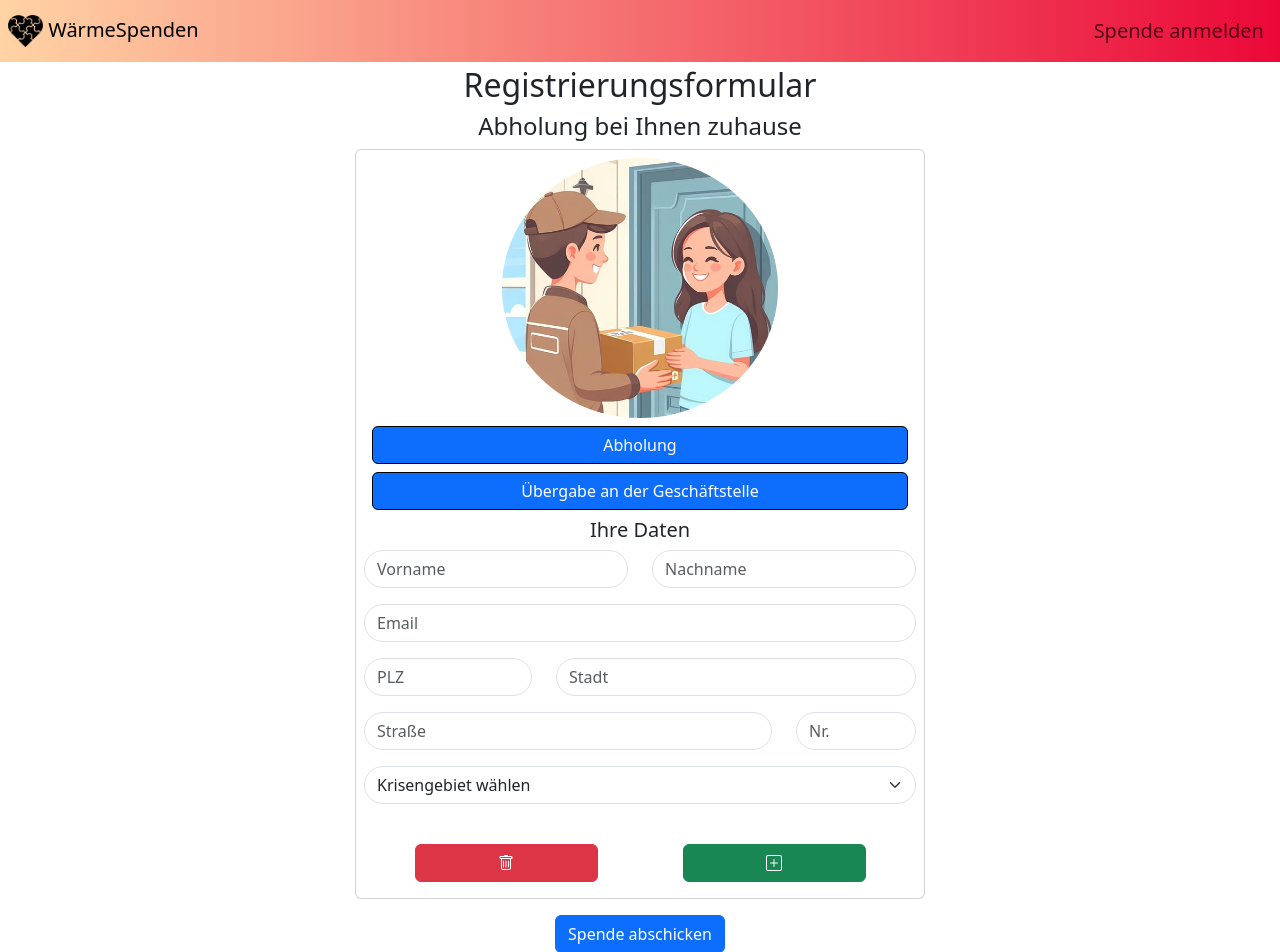
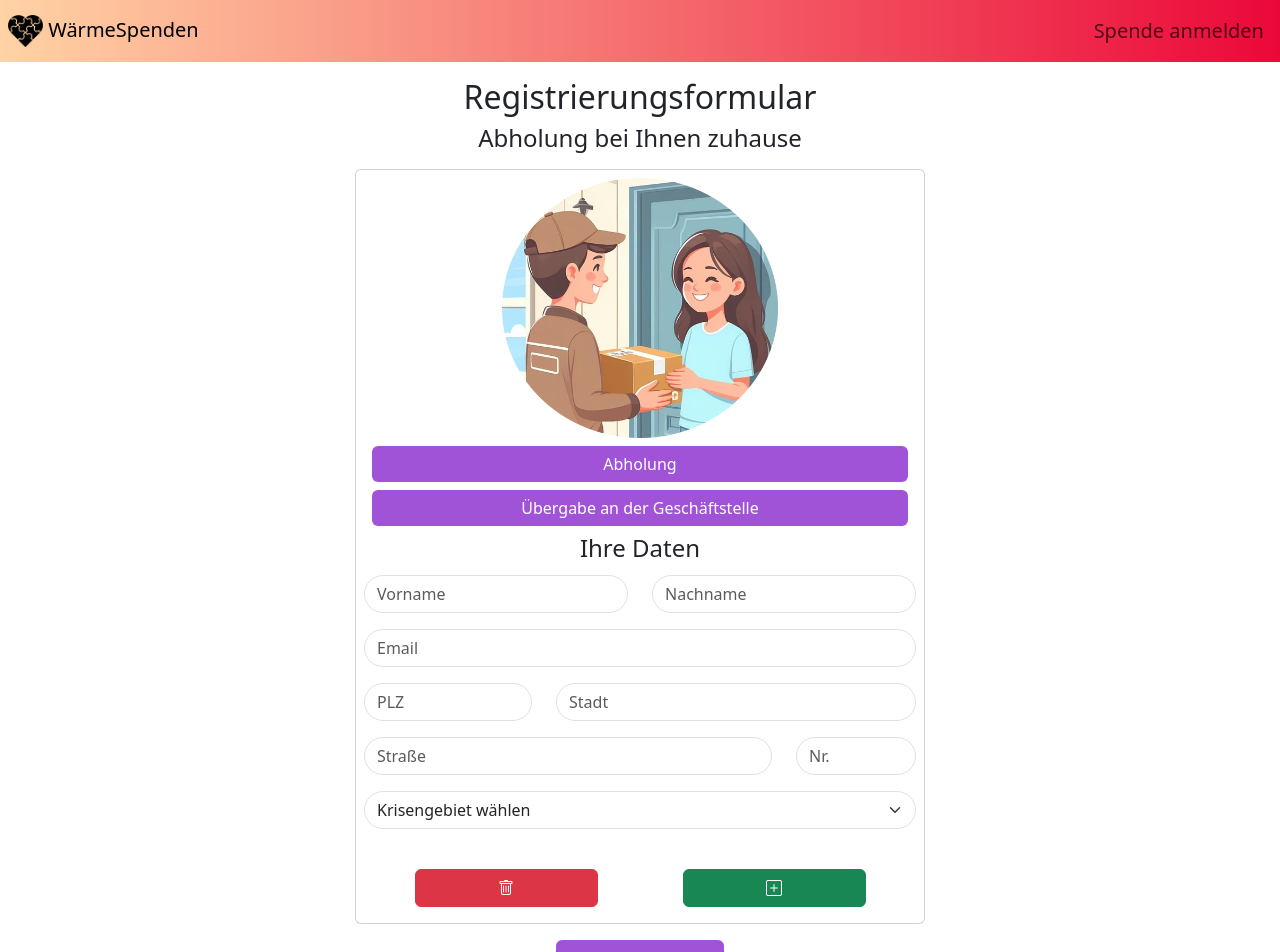
Before and after one commit to SchreibSchreib/IPWA01-01-Fallstudie-IU, a Vue app: page /registration in a window 1280 px wide. Shown: the top 952 px of the page. Built offline with nearby package versions, Linux system fonts and the light colour scheme.

Commit message:
Refactoring and restyling

```diff
--- a/src/components/AppHeader.vue
+++ b/src/components/AppHeader.vue
@@ -41,7 +41,7 @@ export default {
 };
 </script>
 
-<style>
+<style scoped>
 .navbar {
   background: linear-gradient(90deg, #ffd3a5, #eb0839);
 }
--- a/src/components/HomeContent.vue
+++ b/src/components/HomeContent.vue
@@ -1,6 +1,5 @@
 <template>
   <div class="container">
-    <div class="row text-justify">
     <h2>Herzlich willkommen bei WärmeSpenden</h2>
     <hr class="my-3" />
     <p class="fs-5">
@@ -8,7 +7,6 @@
       Krisengebieten einsetzt. Wir nehmen Kleiderspenden von großzügigen Spendern an, um
       denen zu helfen, die in Not sind.
     </p>
-    </div>
     <div class="bg-light rounded-4 border p-2">
       <h2>So funktioniert es:</h2>
       <ul>
--- a/src/components/RegistrationContent.vue
+++ b/src/components/RegistrationContent.vue
@@ -1,10 +1,13 @@
 <template>
-  <div>
-    <div v-if="donationMode === 'TakeUp'">
-      <h4>Abholung bei Ihnen zuhause</h4>
-    </div>
-    <div v-else-if="donationMode === 'DropOff'">
-      <h4>Übergabe an der Geschäftstelle</h4>
+  <div class="row text-center">
+    <h2 class="mt-3">Registrierungsformular</h2>
+    <div class="mb-2">
+      <div v-if="donationMode === 'TakeUp'">
+        <h4>Abholung bei Ihnen zuhause</h4>
+      </div>
+      <div v-else-if="donationMode === 'DropOff'">
+        <h4>Übergabe an der Geschäftstelle</h4>
+      </div>
     </div>
     <form @submit="handleSubmit">
       <CustomerInformationMask
@@ -15,7 +18,7 @@
         @mode-change="handleModeChange"
         @update:customerInformation="updateCustomerInformation"
       />
-      <button class="btn btn-primary" type="submit">Spende abschicken</button>
+      <button class="btn btn-success" type="submit">Spende abschicken</button>
       <div v-for="donationNumber in numberOfDonations" :key="donationNumber">
         <AddClothingDonation
           :index="donationNumber - 1"
@@ -97,5 +100,9 @@ export default {
   },
 };
 </script>
-
-<style scoped></style>
+<style scoped>
+.btn {
+  background-color: #a153d8;
+  border: 0;
+}
+</style>
--- a/src/components/RegistrationCustomerInformationMask.vue
+++ b/src/components/RegistrationCustomerInformationMask.vue
@@ -1,7 +1,7 @@
 <template>
   <div class="row justify-content-center pb-3">
-    <div class="card p-2 col-lg-6 col-md-8 col-sm-10 col-11">
-      <div class="justify-content-center">
+    <div class="card p-2 col-lg-6 col-md-8 col-10">
+      <div>
         <img
           src="@/assets/PickUp.png"
           v-if="donationMode === 'TakeUp'"
@@ -18,10 +18,9 @@
       <SwitchRegistrationModeButton
         @mode-change="handleModeChange"
       ></SwitchRegistrationModeButton>
-      <h5 class="card-title">Ihre Daten</h5>
+      <h4 class="card-title pb-1">Ihre Daten</h4>
       <div class="row">
         <div class="col">
-          <div class="align-items-center justify-content-center">
             <input
               type="text"
               class="form-control rounded-5"
@@ -30,7 +29,6 @@
               v-model="childCustomerInformation.firstName"
               required
             />
-          </div>
         </div>
         <div class="col">
           <div class="align-items-center justify-content-center">
--- a/src/components/RegistrationSwitchRegistrationModeButton.vue
+++ b/src/components/RegistrationSwitchRegistrationModeButton.vue
@@ -1,10 +1,19 @@
 <template>
-  <div class="w-100 p-2">
-    <button type="button" class="btn btn-primary w-100 mb-2 align-items-center border-black" @click="switchMode('TakeUp')" to="/">
+  <div class="p-2">
+    <button
+      type="button"
+      class="btn btn-primary w-100 mb-2"
+      @click="switchMode('TakeUp')"
+      to="/"
+    >
       Abholung
     </button>
-    <button type="button" class="btn btn-primary w-100 align-items-center border-black"
-      @click="switchMode('DropOff')" to="/">
+    <button
+      type="button"
+      class="btn btn-primary w-100"
+      @click="switchMode('DropOff')"
+      to="/"
+    >
       Übergabe an der Geschäftstelle
     </button>
   </div>
@@ -20,3 +29,10 @@ export default {
   },
 };
 </script>
+
+<style scoped>
+.btn {
+  background-color: #a153d8;
+  border: 0;
+}
+</style>
--- a/src/views/RegistrationView.vue
+++ b/src/views/RegistrationView.vue
@@ -1,9 +1,6 @@
 <template>
   <div class="container">
-    <div class="row text-center">
-      <h2 class="pt-1 ">Registrierungsformular</h2>
-      <RegistrationContent :donationMode="selectedMode" @mode-change="updateMode" />
-    </div>
+    <RegistrationContent :donationMode="selectedMode" @mode-change="updateMode" />
   </div>
 </template>
 
```
Also changed, not shown: src/components/AppFooter.vue (+10 -24 lines). Lines whose indentation alone changed are shown as unchanged.
